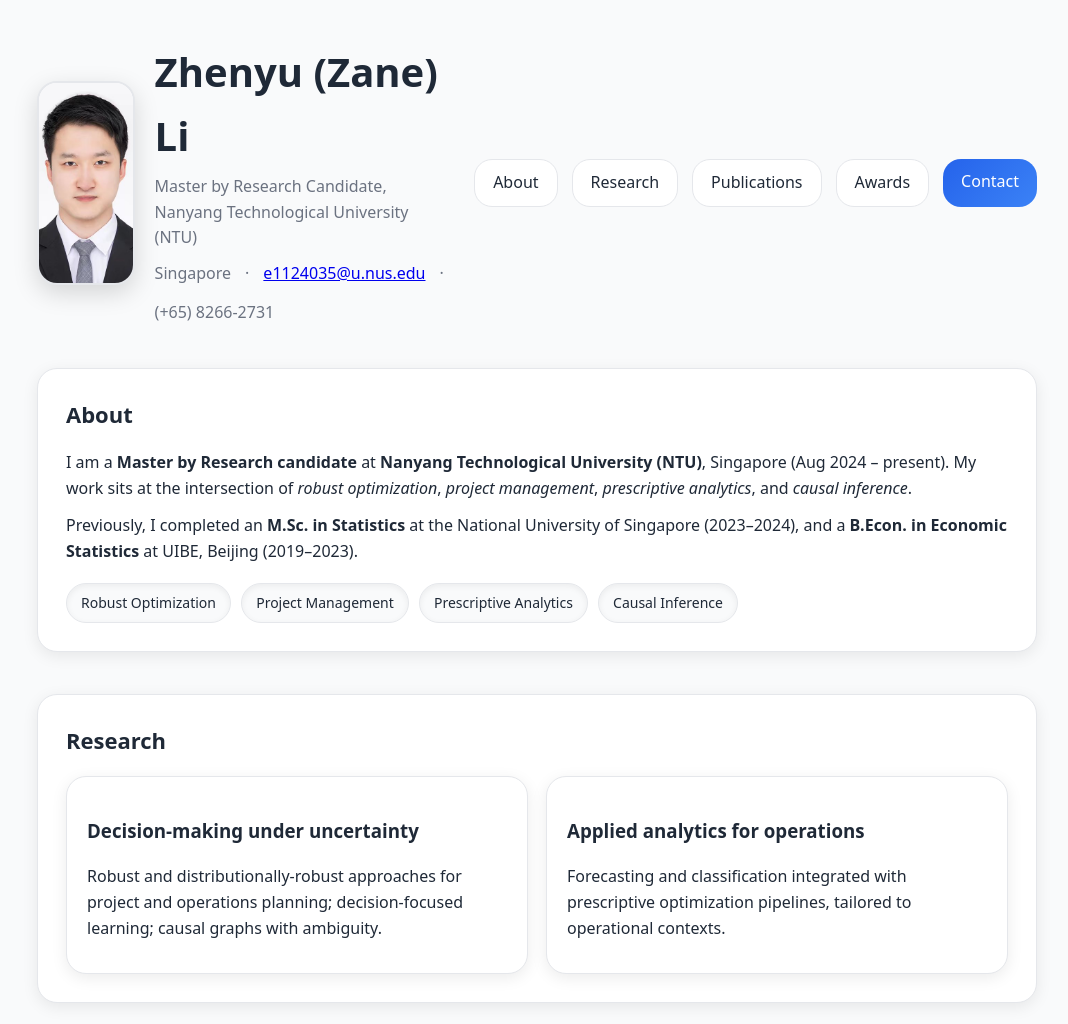
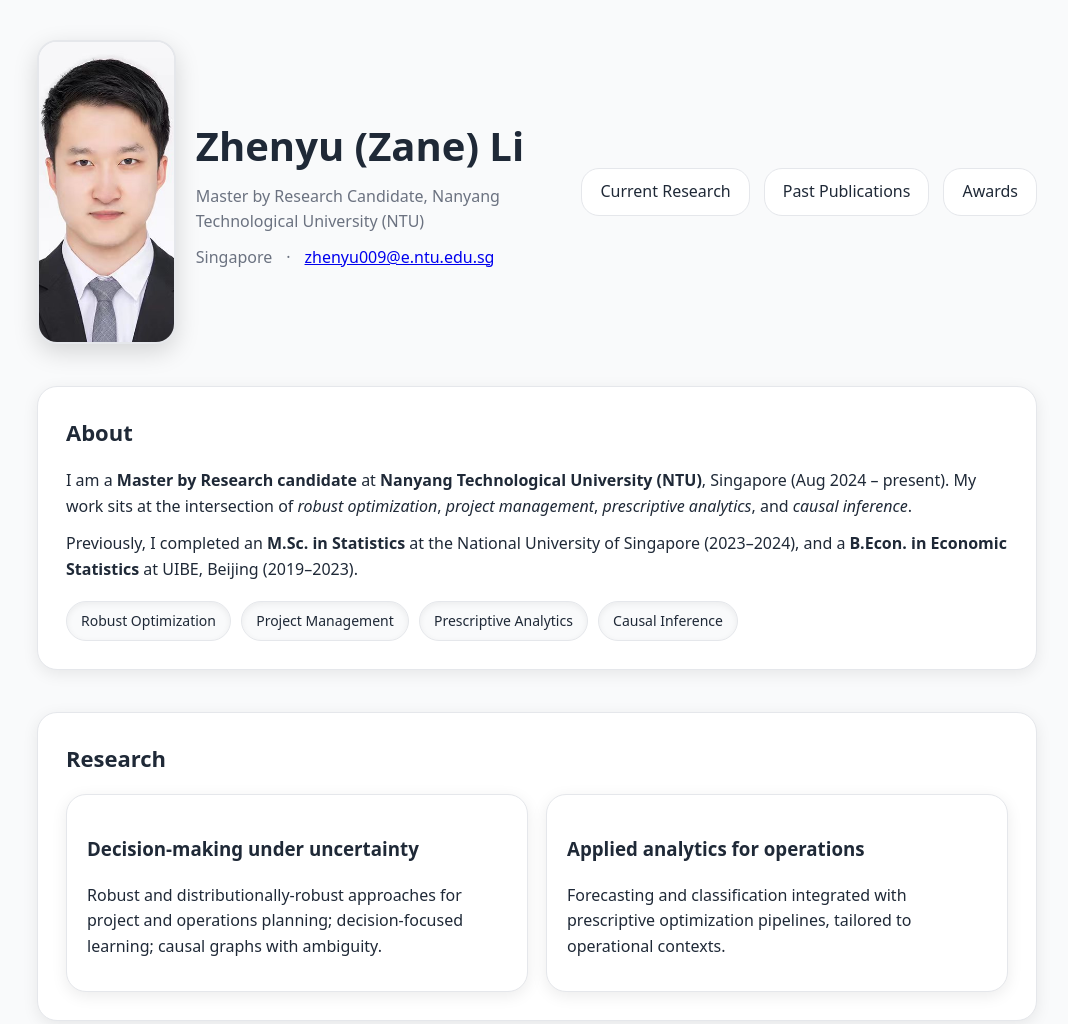
Before and after one commit to Zhenyu-Zane/Zhenyu-Zane.github.io, a plain HTML site: page index.html in a window 1280 px wide. Shown: the top 1024 px of the page, without its empty margins (103-1171 px from the left). Drawn offline with Linux system fonts and the light colour scheme.

Commit message:
Update index.html

```diff
--- a/index.html
+++ b/index.html
@@ -24,7 +24,7 @@
     .wrap { max-width: 1000px; margin: 0 auto; padding: 40px 20px; }
     header { display: grid; grid-template-columns: 1fr auto; gap: 24px; align-items: center; }
     .id { display: flex; gap: 20px; align-items: center; }
-    .avatar { width: 170px; height: 200px; border-radius: 20px; overflow: hidden; background: var(--card); box-shadow: 0 8px 24px rgba(0,0,0,.15); border: 2px solid var(--line); }
+    .avatar { width: 200px; height: 300px; border-radius: 20px; overflow: hidden; background: var(--card); box-shadow: 0 8px 24px rgba(0,0,0,.15); border: 2px solid var(--line); }
     .avatar img { width: 100%; height: 100%; object-fit: cover; display: block; }
     h1 { font-size: clamp(28px, 4vw, 40px); margin: 0; }
     .title { color: var(--muted); margin-top: 6px; }
@@ -59,18 +59,14 @@
           <div class="meta">
             <span>Singapore</span>
             <span>·</span>
-            <a href="mailto:e1124035@u.nus.edu">e1124035@u.nus.edu</a>
-            <span>·</span>
-            <span>(+65) 8266-2731</span>
+            <a href="mailto:zhenyu009@e.ntu.edu.sg">zhenyu009@e.ntu.edu.sg</a>
           </div>
         </div>
       </div>
       <nav>
-        <a class="btn" href="#about">About</a>
-        <a class="btn" href="#research">Research</a>
-        <a class="btn" href="#pubs">Publications</a>
+        <a class="btn" href="#research">Current Research</a>
+        <a class="btn" href="#pubs">Past Publications</a>
         <a class="btn" href="#awards">Awards</a>
-        <a class="btn brand" href="#contact">Contact</a>
       </nav>
     </header>
 
```
